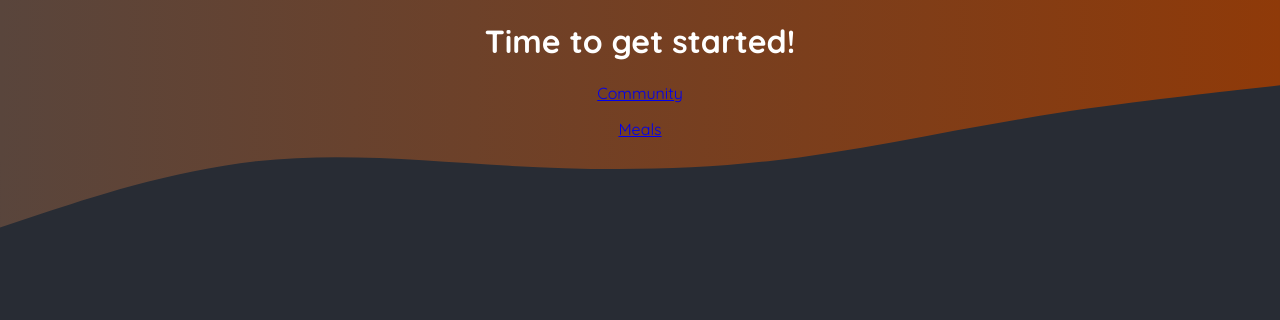
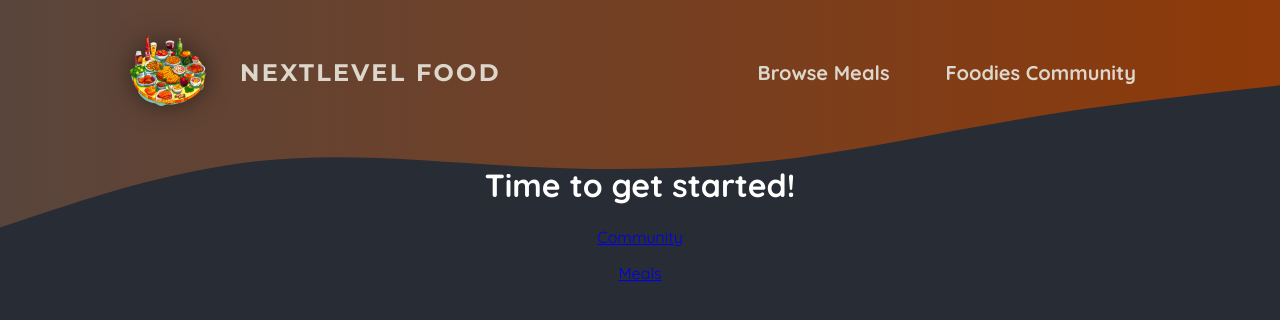
Before and after one commit to PotashinAndrey/foodies, a Next.js app: page / in a window 1280 px wide. Shown: the top 320 px of the page. Built offline with nearby package versions, Linux system fonts and the light colour scheme.

Commit message:
Main header links and styles

```diff
--- a/app/layout.js
+++ b/app/layout.js
@@ -1,8 +1,9 @@
-import './globals.css';
+import MainHeader from "@/components/main-header";
+import "./globals.css";
 
 export const metadata = {
-  title: 'NextLevel Food',
-  description: 'Delicious meals, shared by a food-loving community.',
+  title: "NextLevel Food",
+  description: "Delicious meals, shared by a food-loving community.",
 };
 
 export default function RootLayout({ children }) {
@@ -15,11 +16,11 @@
               <linearGradient id="gradient" x1="0%" y1="0%" x2="100%" y2="0%">
                 <stop
                   offset="0%"
-                  style={{ stopColor: '#59453c', stopOpacity: '1' }}
+                  style={{ stopColor: "#59453c", stopOpacity: "1" }}
                 />
                 <stop
                   offset="100%"
-                  style={{ stopColor: '#8f3a09', stopOpacity: '1' }}
+                  style={{ stopColor: "#8f3a09", stopOpacity: "1" }}
                 />
               </linearGradient>
             </defs>
@@ -29,7 +30,7 @@
             ></path>
           </svg>
         </div>
-
+        <MainHeader />
         {children}
       </body>
     </html>
--- /dev/null
+++ b/components/main-header.js
@@ -0,0 +1,27 @@
+import Link from "next/link";
+
+import logoImg from "@/assets/logo.png";
+
+import styles from "./main-header.module.css";
+
+const MainHeader = () => {
+    return <header className={styles.header}>
+        <Link className={styles.logo} href="/">
+            <img src={logoImg.src} alt="A plate with food" />
+            NextLevel Food
+        </Link>
+
+        <nav className={styles.nav}>
+            <ul>
+                <li>
+                    <Link href="/meals">Browse Meals</Link>
+                </li>
+                <li>
+                    <Link href="/community">Foodies Community</Link>
+                </li>
+            </ul>
+        </nav>
+    </header>
+}
+
+export default MainHeader;
--- /dev/null
+++ b/components/main-header.module.css
@@ -0,0 +1,67 @@
+.header {
+  display: flex;
+  justify-content: space-between;
+  align-items: center;
+  padding: 2rem 1rem;
+}
+
+@media (min-width: 768px) {
+  .header {
+    padding: 2rem 10%;
+  }
+}
+
+.nav ul {
+  list-style: none;
+  margin: 0;
+  padding: 0;
+  display: flex;
+  gap: 1.5rem;
+  /* font-family: 'Montserrat', sans-serif; */
+  font-size: 1.25rem;
+}
+
+.nav a {
+  text-decoration: none;
+  color: #ddd6cb;
+  font-weight: bold;
+  padding: 0.5rem 1rem;
+  border-radius: 0.5rem;
+}
+
+.nav a:hover,
+.nav a:active {
+  background: linear-gradient(90deg, #ff8a05, #f9b331);
+  background-clip: text;
+  -webkit-background-clip: text;
+  -webkit-text-fill-color: transparent;
+  text-shadow: 0 0 18px rgba(248, 190, 42, 0.8);
+}
+
+.active {
+  background: linear-gradient(90deg, #ff8a05, #f9b331);
+  background-clip: text;
+  -webkit-background-clip: text;
+  -webkit-text-fill-color: transparent;
+}
+
+.logo {
+  display: flex;
+  align-items: center;
+  justify-content: center;
+  gap: 2rem;
+  text-decoration: none;
+  color: #ddd6cb;
+  font-weight: bold;
+  font-family: "Montserrat", sans-serif;
+  letter-spacing: 0.15rem;
+  text-transform: uppercase;
+  font-size: 1.5rem;
+}
+
+.logo img {
+  width: 5rem;
+  height: 5rem;
+  object-fit: contain;
+  filter: drop-shadow(0 0 0.75rem rgba(0, 0, 0, 0.5));
+}
```
